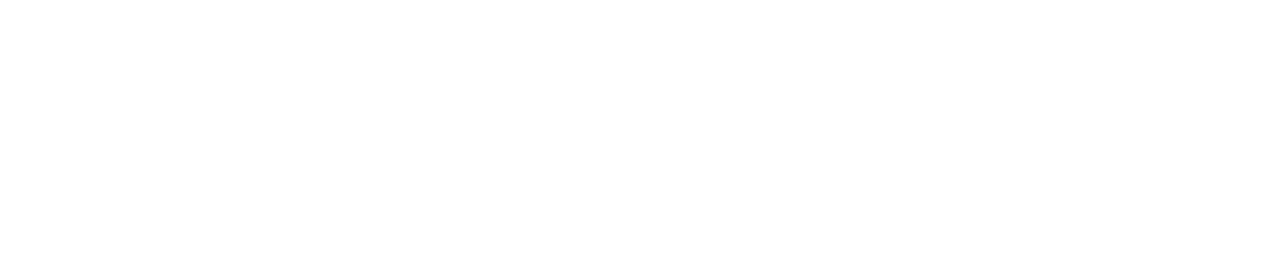
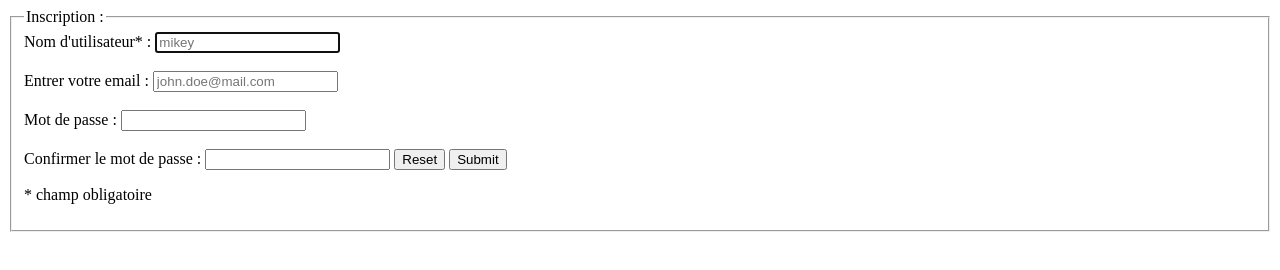
Before and after one commit to DamienT35/Eni-Memory-DamienT, a plain HTML site: page Inscription.html in a window 1280 px wide. Drawn offline with Linux system fonts and the light colour scheme.

Commit message:
formulaire inscription fait

```diff
--- a/Inscription.html
+++ b/Inscription.html
@@ -0,0 +1,57 @@
+<!DOCTYPE html>
+<html lang="fr">
+<head>
+    <meta charset="UTF-8">
+    <meta name="viewport" content="width=device-width, initial-scale=1.0">
+    <title>Document</title>
+</head>
+<fieldset>
+      <legend> Inscription :</legend>
+      <form action="" method="post">
+        <label for="nom">Nom d'utilisateur* :</label>
+        <input
+          type="text"
+          id="Nom"
+          name="Nom"
+          autofocus
+          required
+          placeholder="mikey"
+          pattern="[A-Za-Z]{2,}"
+          title="Saisissez votre nom (2 caractères min.)"
+        />
+        <br />
+        <br />
+        <label for="email"> Entrer votre email : </label>
+        <input
+          type="email"
+          id="email"
+          name="email"
+          placeholder="john.doe@mail.com"
+          title="Saisissez votre adresse email"/>
+          <br/>
+          <br/>
+          <label for="motdePasse">Mot de passe :</label>
+        <input
+          type="password"
+          id="motdePasse"
+          name="motdePasse"
+          pattern="(?=.*\d)(?=.*[a-z])(?=.*[A-Z]).{8,}"
+          title="Saisissez votre mot de passe de minimum 8 caractères comportant
+          des lettres minuscules et majuscules et des chiffres">
+          <br/>
+          <br/>
+            <label for="motdePasse2">Confirmer le mot de passe :</label>
+        <input
+          type="password"
+          id="motdePasse"
+          name="motdePasse">
+
+
+        <input type="reset" />
+        <input type="submit" />
+      </form>
+      <p>* champ obligatoire</p>
+    </fieldset>
+
+</body>
+</html>
--- a/index.html
+++ b/index.html
@@ -1,35 +1,20 @@
-<!DOCTYPE html>
+<!doctype html>
 <html lang="fr">
   <head>
-    <meta charset="UTF-8">
-    <meta name="viewport" content="width=device-width, initial-scale=1.0">
+    <meta charset="UTF-8" />
+    <meta name="viewport" content="width=device-width, initial-scale=1.0" />
     <title>Jeu de memory</title>
-     <link href="https://cdn.jsdelivr.net/npm/bootstrap@5.3.9/dist/css/bootstrap.min.css" rel="stylesheet" integrity="sha384-yEPZ7jP9S0QKiUQ0m3jjsO4ProIW7wvR9gXkI7JOGa2XVsw53Yke2bsdkBbjmmiX" crossorigin="anonymous">
+    <link
+      href="https://cdn.jsdelivr.net/npm/bootstrap@5.3.9/dist/css/bootstrap.min.css"
+      rel="stylesheet"
+      integrity="sha384-yEPZ7jP9S0QKiUQ0m3jjsO4ProIW7wvR9gXkI7JOGa2XVsw53Yke2bsdkBbjmmiX"
+      crossorigin="anonymous"
+    />
     <link rel="stylesheet" href="style.css" />
     <script src="script.js" defer></script>
-
   </head>
   <body>
     <main>
-        <fieldset>
-            <legend>Inscrivez-vous  :</legend>
-                <form  method="post">
-                      <label for="nom">Nom d'utilisateur* :</label>
-                      <input
-          type="text"
-          id="n"
-          name="nom"
-          autofocus
-          required
-          placeholder="DOE"
-          pattern="[A-Za-Z]{2,}"
-          title="Saisissez votre nom (2 caractères min.)"
-        />
-
-                </form>
-        </fieldset>
-
-
       <nav>
         <a href="Acceuil"> Acceuil</a>
         <a href="S'inscrire"> S'inscrire</a>
@@ -38,28 +23,35 @@
         <a href="Jouer">Jouer</a>
       </nav>
       <section>
-        <h1> Memory Game</h1>
+        <h1>Memory Game</h1>
 
-        <h4> Bienvenu sur Memory game try harder</h4>
+        <h4>Bienvenu sur Memory game try harder</h4>
 
-        <p>Les règles sont simple.le Memory est un jeu d'association basé sur la reconnaissance visuelle <br>
-         et la mémoire à court terme. Il se joue avec un jeu de cartes composé <br>
-          de paires d'images identiques : les joueurs doivent mémoriser l'emplacement <br>
-          des cartes pour retrouver les paires le plus rapidement possible.  </p>
+        <p>
+          Les règles sont simple.le Memory est un jeu d'association basé sur la
+          reconnaissance visuelle <br />
+          et la mémoire à court terme. Il se joue avec un jeu de cartes composé
+          <br />
+          de paires d'images identiques : les joueurs doivent mémoriser
+          l'emplacement <br />
+          des cartes pour retrouver les paires le plus rapidement possible.
+        </p>
       </section>
 
+      <img src="ressources/memory-legume/memory_detail.png" />
 
-          <img src="ressources/memory-legume/memory_detail.png">
-
-
-          <p>Si vous voulez vous souvenir de votre score inscrivez-vous via le formulaire.<br>
-            le jeu garde les 5 meilleurs scores.<br>
+      <p>
+        Si vous voulez vous souvenir de votre score inscrivez-vous via le
+        formulaire.<br />
+        le jeu garde les 5 meilleurs scores.<br />
         Si vous voulez relancer une partie cliquez sur la barre d'espace.
       </p>
-
-
     </main>
-     <script src="https://cdn.jsdelivr.net/npm/bootstrap@5.3.9/dist/js/bootstrap.bundle.min.js" integrity="sha384-WyOxWvTyr1QaMPfiPJSv76iReVthorl5uWlFtZPyK0IEB0hGzo9y5Bp9mYanr8Bu" crossorigin="anonymous"></script>
+    <script
+      src="https://cdn.jsdelivr.net/npm/bootstrap@5.3.9/dist/js/bootstrap.bundle.min.js"
+      integrity="sha384-WyOxWvTyr1QaMPfiPJSv76iReVthorl5uWlFtZPyK0IEB0hGzo9y5Bp9mYanr8Bu"
+      crossorigin="anonymous"
+    ></script>
     <footer></footer>
   </body>
 </html>
```
Lines whose indentation alone changed are shown as unchanged.
